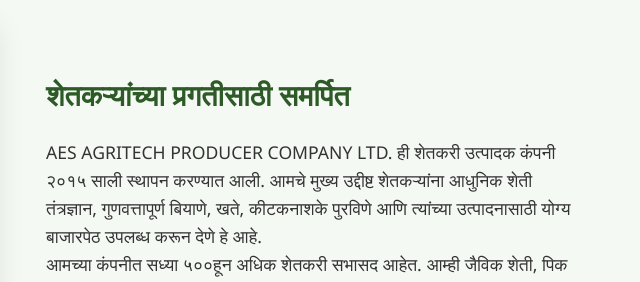
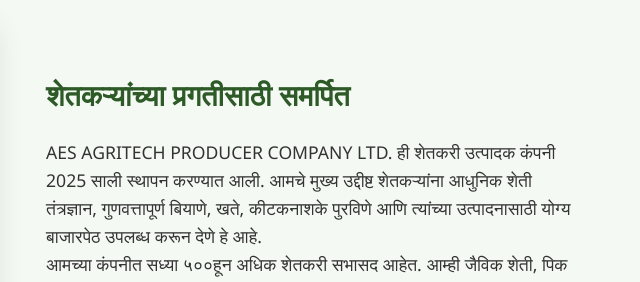
Before and after one commit to wagharjun650-pixel/aes-agritech, a plain HTML site: page index.html in a window 1280 px wide. Shown: the part 780-1062 px from the top of the page, 619-1259 px from the left. Drawn offline with Linux system fonts and the light colour scheme.

Commit message:
Update index.html

```diff
--- a/index.html
+++ b/index.html
@@ -526,7 +526,7 @@
                 </div>
                 <div class="about-text">
                     <h3>शेतकऱ्यांच्या प्रगतीसाठी समर्पित</h3>
-                    <p>AES AGRITECH PRODUCER COMPANY LTD. ही शेतकरी उत्पादक कंपनी २०१५ साली स्थापन करण्यात आली. आमचे मुख्य उद्दीष्ट शेतकऱ्यांना आधुनिक शेती तंत्रज्ञान, गुणवत्तापूर्ण बियाणे, खते, कीटकनाशके पुरविणे आणि त्यांच्या उत्पादनासाठी योग्य बाजारपेठ उपलब्ध करून देणे हे आहे.</p>
+                    <p>AES AGRITECH PRODUCER COMPANY LTD. ही शेतकरी उत्पादक कंपनी 2025 साली स्थापन करण्यात आली. आमचे मुख्य उद्दीष्ट शेतकऱ्यांना आधुनिक शेती तंत्रज्ञान, गुणवत्तापूर्ण बियाणे, खते, कीटकनाशके पुरविणे आणि त्यांच्या उत्पादनासाठी योग्य बाजारपेठ उपलब्ध करून देणे हे आहे.</p>
                     <p>आमच्या कंपनीत सध्या ५००हून अधिक शेतकरी सभासद आहेत. आम्ही जैविक शेती, पिक संरक्षण, पाण्याचे व्यवस्थापन, शेती उपकरणे विक्री व भाडे, उत्पादन संकलन आणि विपणन सेवा पुरवतो.</p>
                     <p>आमचा ध्येयवाक्य आहे - "शेतीत नवीन तंत्रज्ञान, शेतकऱ्याचे नवीन भविष्य".</p>
                 </div>
```
